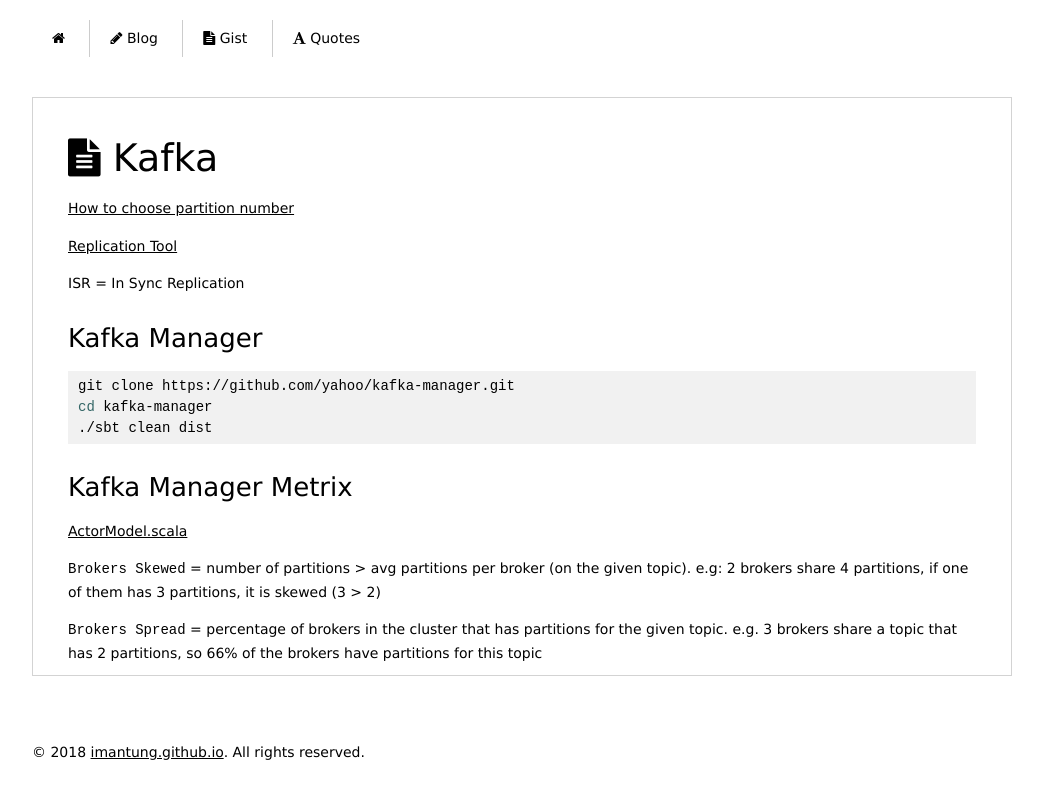
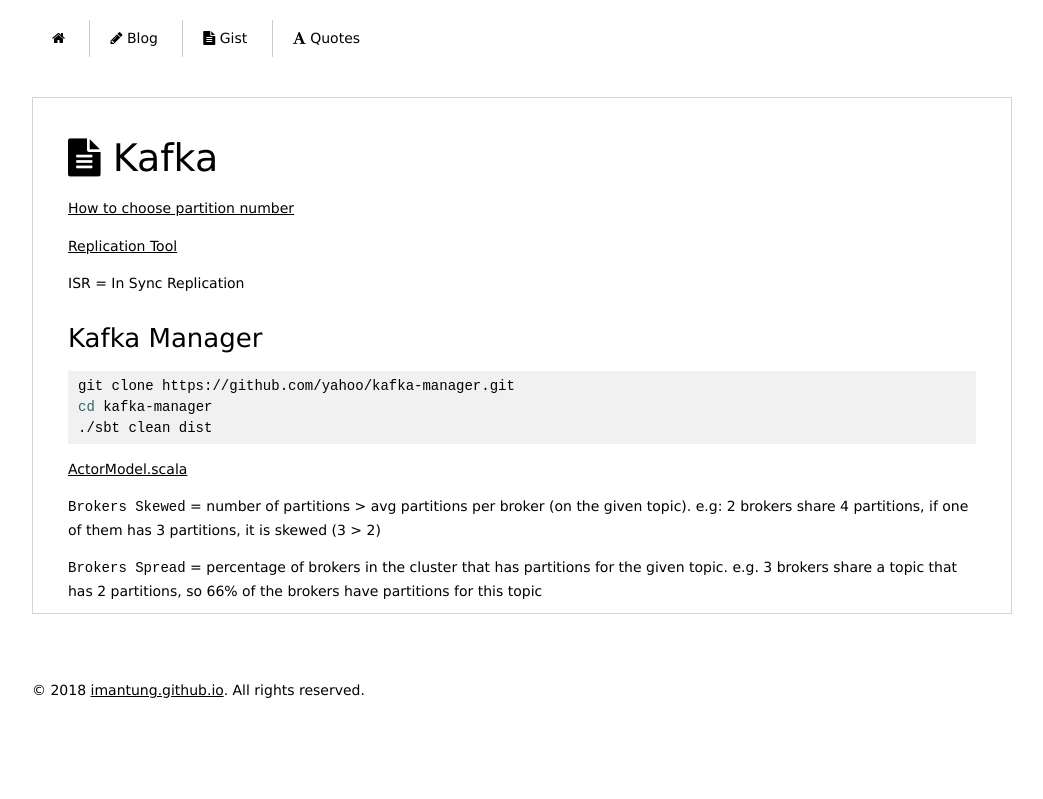
Before and after one commit to imantung/imantung.github.io, a Jekyll site: the page built from gist/_posts/2018-02-01-kafka.md, in a window 1280 px wide. Shown: the top 799 px of the page, without its empty margins (118-1161 px from the left). Built offline with Jekyll 4.4.1, drawn with Linux system fonts in a browser that asks for light colours; nearby versions of some CDN libraries.

Commit message:
Fix wording

````diff
--- a/gist/_posts/2018-02-01-kafka.md
+++ b/gist/_posts/2018-02-01-kafka.md
@@ -16,7 +16,6 @@
 ./sbt clean dist
 ```
 
-### Kafka Manager Metrix
 
 [ActorModel.scala](https://github.com/yahoo/kafka-manager/blob/5edd5e96ac4a8a3701b8e01922e256c052ce3f29/app/kafka/manager/model/ActorModel.scala#L416-L420)
 
````
